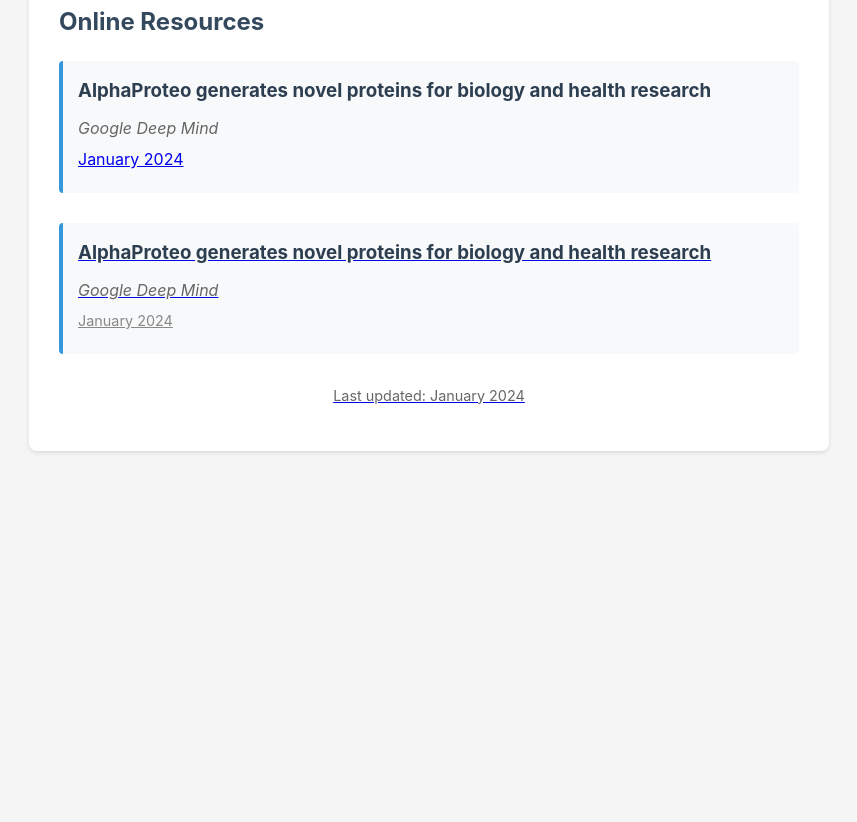
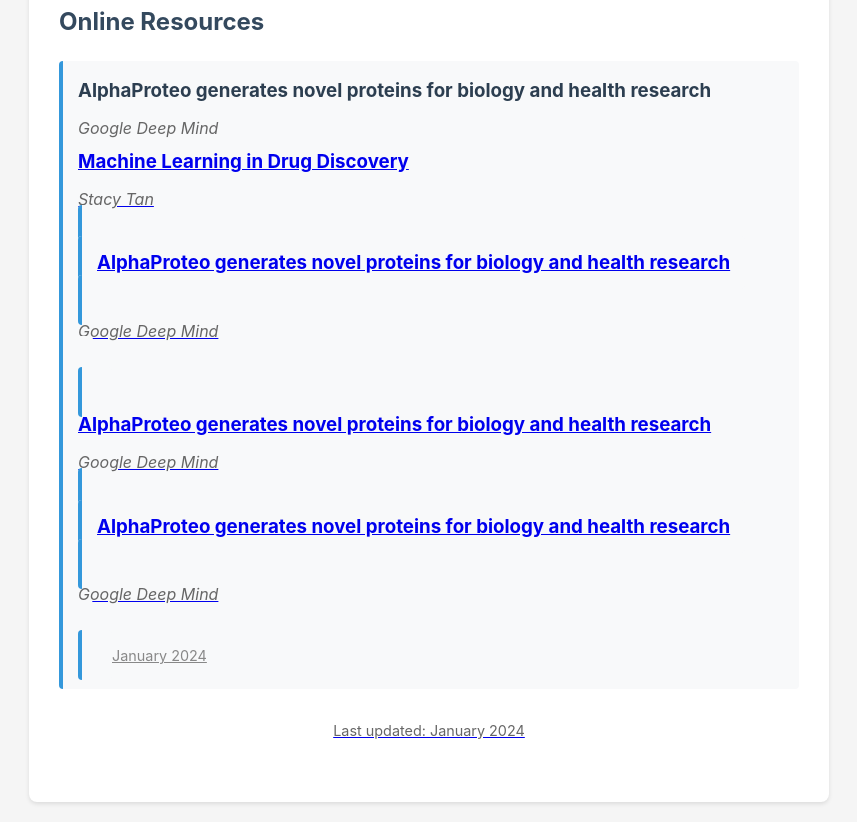
Before and after one commit to ugrersoz/m2-presentation, a plain HTML site: page index.html in a window 1280 px wide. Shown: the part 709-1531 px from the top of the page, without its empty margins (211-1068 px from the left). Before the commit the page ends 1180 px from the top, so only its background shows below. Drawn offline with Linux system fonts and the light colour scheme.

Commit message:
Update index.html

```diff
--- a/index.html
+++ b/index.html
@@ -114,7 +114,24 @@
                 <h3>AlphaProteo generates novel proteins for biology and health research</h3>
                 <p class="authors">Google Deep Mind</p>
                 <p><a href="https://deepmind.google/discover/blog/alphaproteo-generates-novel-proteins-for-biology-and-health-research/m</a></p>
-                <p class="date">January 2024</p>
+            </div>
+        </div>
+         <div class="reference-item">
+                <h3>Machine Learning in Drug Discovery</h3>
+                <p class="authors">Stacy Tan</p>
+                <p><a href="https://d3.harvard.edu/platform-rctom/submission/machine-learning-in-drug-discovery/m</a></p>
+            </div>
+        </div>
+         <div class="reference-item">
+                <h3>AlphaProteo generates novel proteins for biology and health research</h3>
+                <p class="authors">Google Deep Mind</p>
+                <p><a href="https://deepmind.google/discover/blog/alphaproteo-generates-novel-proteins-for-biology-and-health-research/m</a></p>
+            </div>
+        </div>
+         <div class="reference-item">
+                <h3>AlphaProteo generates novel proteins for biology and health research</h3>
+                <p class="authors">Google Deep Mind</p>
+                <p><a href="https://deepmind.google/discover/blog/alphaproteo-generates-novel-proteins-for-biology-and-health-research/m</a></p>
             </div>
         </div>
          <div class="reference-item">
@@ -123,7 +140,6 @@
                 <p><a href="https://deepmind.google/discover/blog/alphaproteo-generates-novel-proteins-for-biology-and-health-research/m</a></p>
                 <p class="date">January 2024</p>
             </div>
-
         <footer>
             <p>Last updated: January 2024</p>
         </footer>
```
